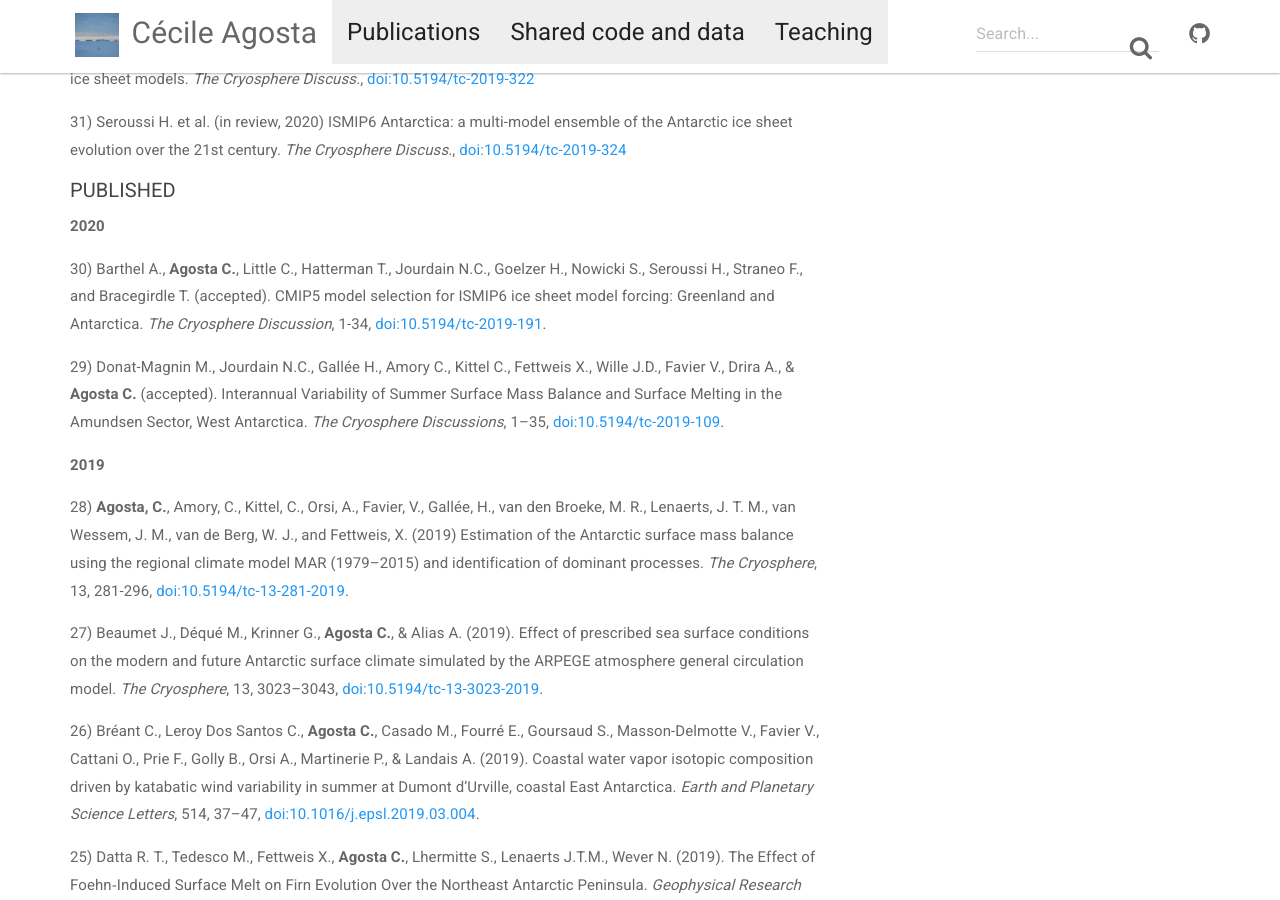
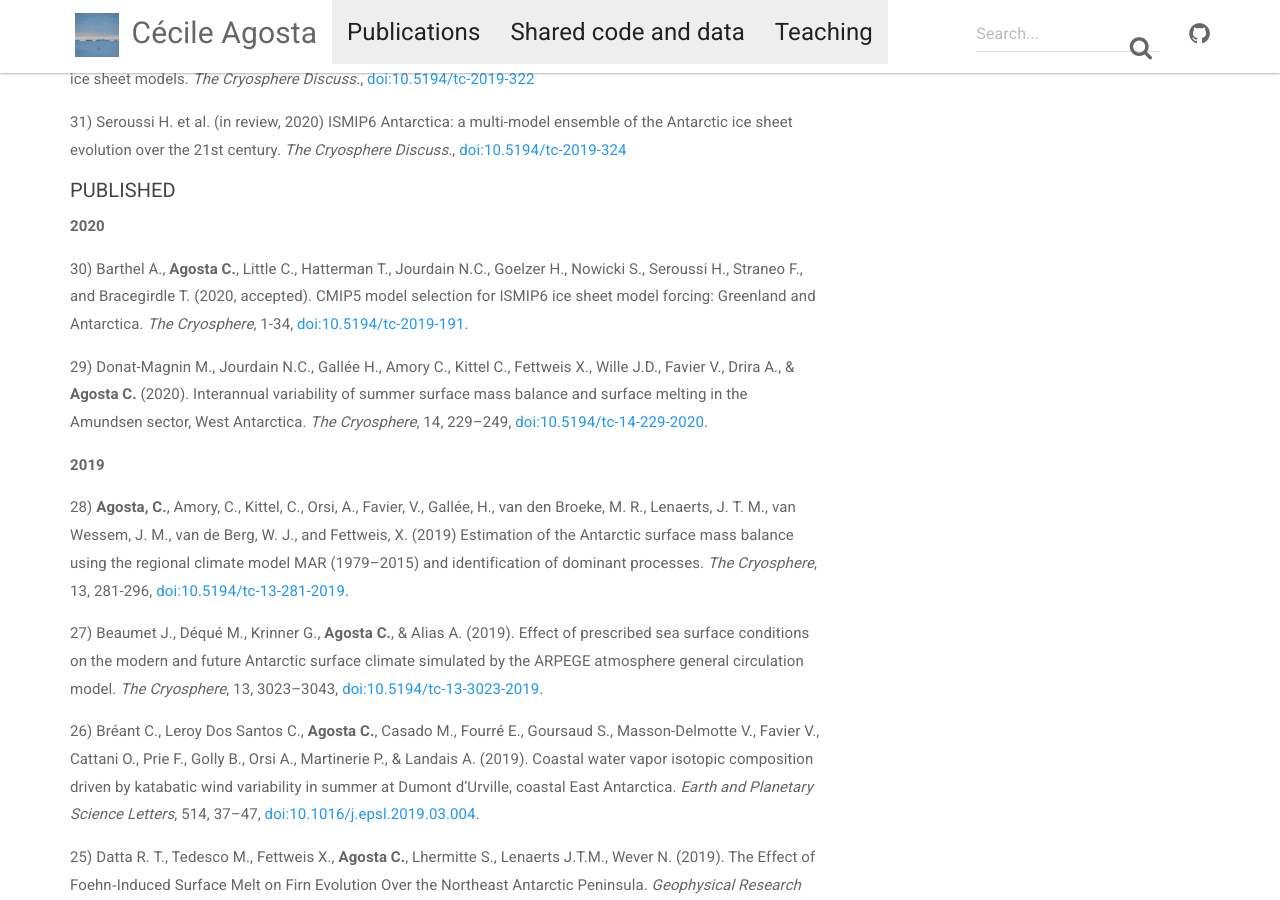
Before and after one commit to cecileagosta/cecileagosta.github.io, a Jekyll site: the page built from _docs/publications.md, in a window 1280 px wide and 900 px high, scrolled down 769 px. Built offline with Jekyll 4.4.1, drawn with Linux system fonts in a browser that asks for light colours; nearby versions of some CDN libraries.

Commit message:
Update publications.md

```diff
--- a/_docs/publications.md
+++ b/_docs/publications.md
@@ -34,9 +34,9 @@ permalink: /publications/
 
 **2020**
 
-30) Barthel A., **Agosta C.**, Little C., Hatterman T., Jourdain N.C., Goelzer H., Nowicki S., Seroussi H., Straneo F., and Bracegirdle T. (accepted). CMIP5 model selection for ISMIP6 ice sheet model forcing: Greenland and Antarctica. *The Cryosphere Discussion*, 1-34, [doi:10.5194/tc-2019-191](https://doi.org/10.5194/tc-2019-191).
+30) Barthel A., **Agosta C.**, Little C., Hatterman T., Jourdain N.C., Goelzer H., Nowicki S., Seroussi H., Straneo F., and Bracegirdle T. (2020, accepted). CMIP5 model selection for ISMIP6 ice sheet model forcing: Greenland and Antarctica. *The Cryosphere*, 1-34, [doi:10.5194/tc-2019-191](https://doi.org/10.5194/tc-2019-191).
 
-29) Donat-Magnin M., Jourdain N.C., Gallée H., Amory C., Kittel C., Fettweis X., Wille J.D., Favier V., Drira A., & **Agosta C.** (accepted). Interannual Variability of Summer Surface Mass Balance and Surface Melting in the Amundsen Sector, West Antarctica. *The Cryosphere Discussions*, 1–35, [doi:10.5194/tc-2019-109](https://doi.org/10.5194/tc-2019-109).
+29) Donat-Magnin M., Jourdain N.C., Gallée H., Amory C., Kittel C., Fettweis X., Wille J.D., Favier V., Drira A., & **Agosta C.** (2020). Interannual variability of summer surface mass balance and surface melting in the Amundsen sector, West Antarctica. *The Cryosphere*, 14, 229–249, [doi:10.5194/tc-14-229-2020](https://doi.org/10.5194/tc-14-229-2020).
 
 **2019**
 
```
